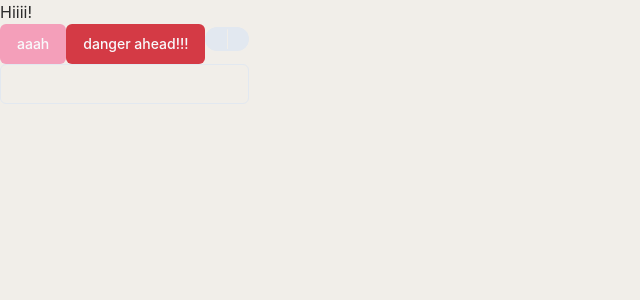
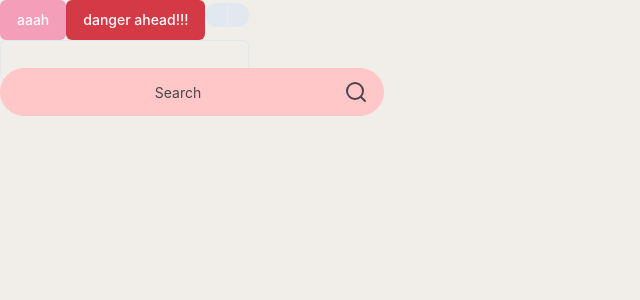
Before and after one commit to devsoc-unsw/trainee-catgirl-24t2, a React (Vite) app in the folder uniforms/: page /forms in a window 1280 px wide. Shown: the top 300 px of the page, without its empty margins (0-640 px from the left). Built offline with nearby package versions, Linux system fonts and the light colour scheme.

Commit message:
Search example

```diff
--- a/uniforms/src/pages/Forms.tsx
+++ b/uniforms/src/pages/Forms.tsx
@@ -1,17 +1,23 @@
-import { Button } from "@/components/ui/button"
-import { Switch } from "@/components/ui/switch"
-import { Input } from "@/components/ui/input"
+import { useState } from "react";
+
+import { Button } from "@/components/ui/button";
+import { Switch } from "@/components/ui/switch";
+import { Input } from "@/components/ui/input";
+import { Search } from "@/components/ui/search";
 
 function Forms() {
-    return (
+  const [uwu, owo] = useState("");
+
+  return (
     <>
-    <p>Hiiii!</p>
-    <Button>aaah</Button>
-    <Button variant="destructive">danger ahead!!!</Button>
-    <Switch></Switch>
-    <Input />
+      <p>{uwu}</p>
+      <Button>aaah</Button>
+      <Button variant="destructive">danger ahead!!!</Button>
+      <Switch></Switch>
+      <Input />
+      <Search setState={owo} />
     </>
-    )
+  );
 }
 
-export default Forms
+export default Forms;
```
